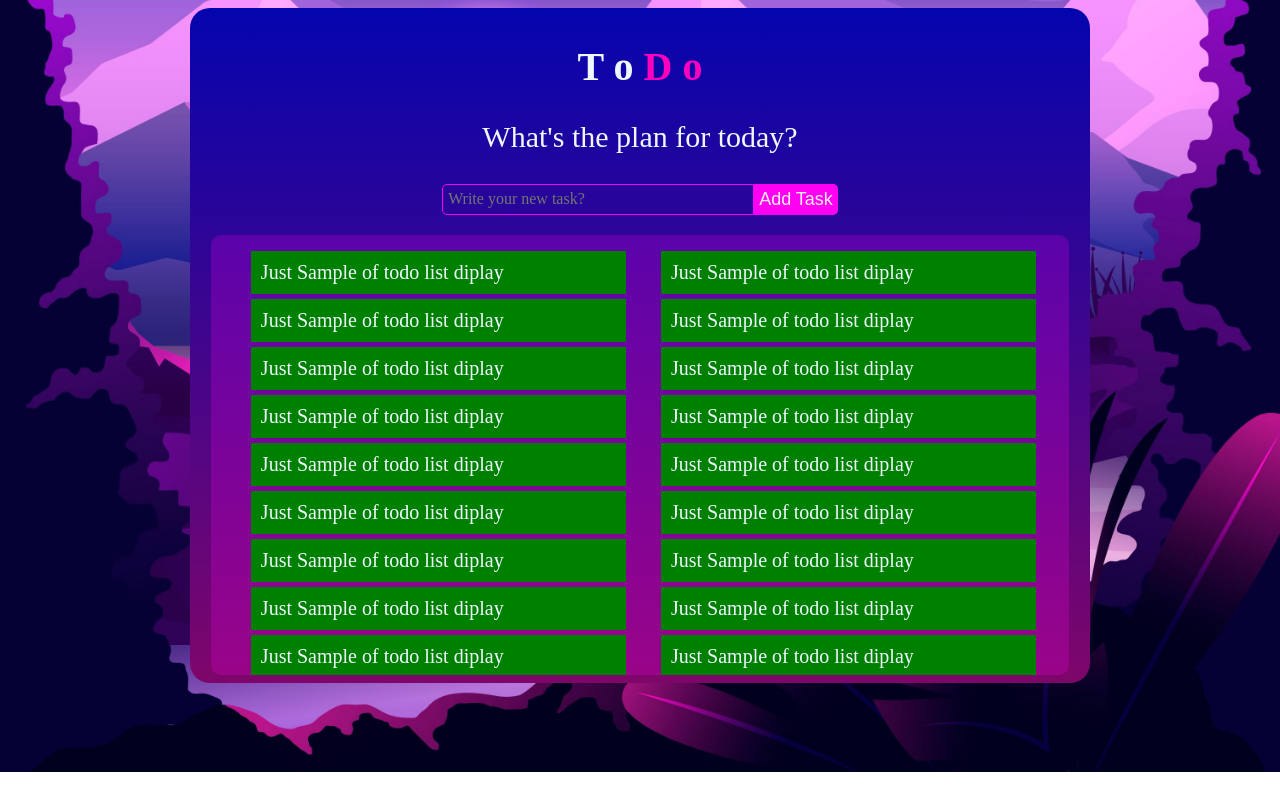
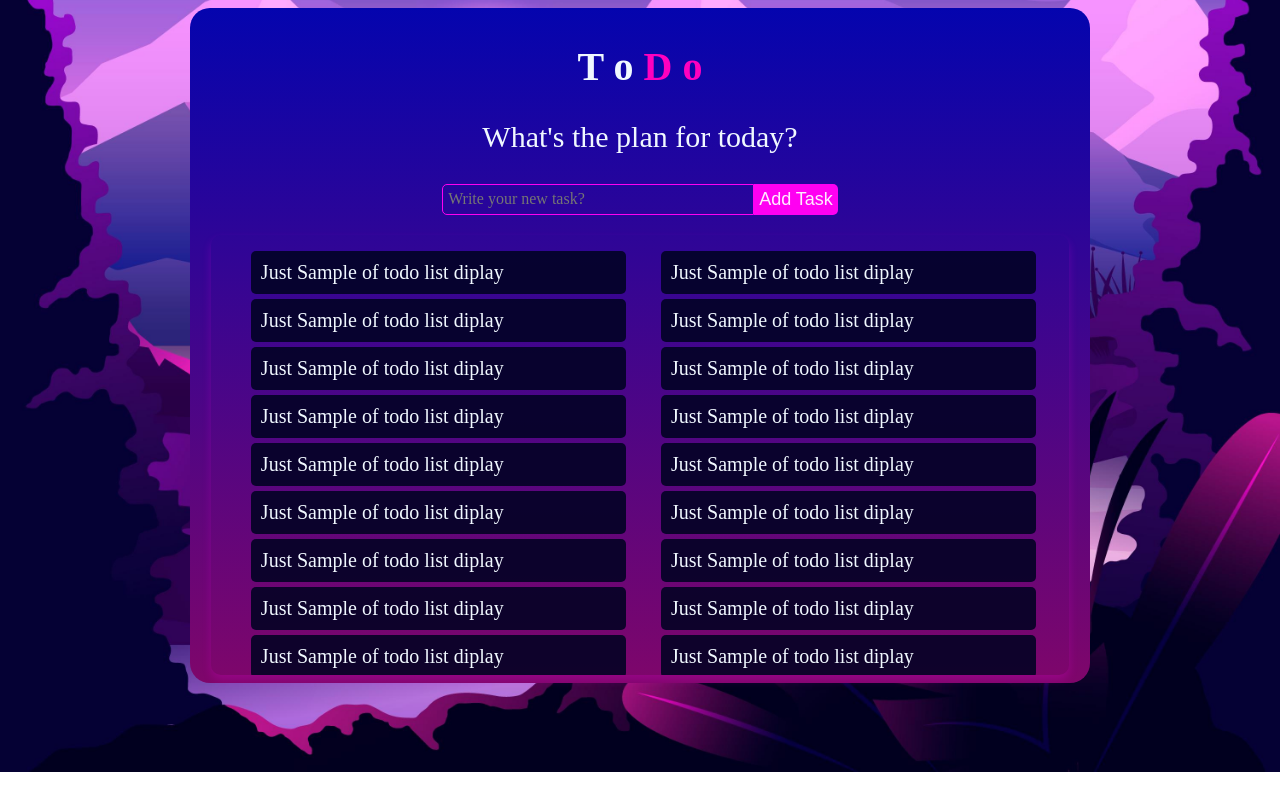
Before and after one commit to parkashkumarcs/todo-app, a React (Vite) app in the folder todo-app/: page / in a window 1280 px wide. Built offline with nearby package versions, Linux system fonts and the light colour scheme.

Commit message:
todo__Display-list css lines of code added, useState instances created and updated6 on 08/07/2025

```diff
--- a/todo-app/src/components/Todo.jsx
+++ b/todo-app/src/components/Todo.jsx
@@ -1,8 +1,10 @@
 // Importing the react libraries, css files, and other components
 
 import './todoStyle.css'
+import { useState } from 'react';
 
 const Todo = () => {
+    const [inputValue, setInput] = useState('');
   return (
     <div className="todo__Container">
       <h1 className="heading__1">
@@ -13,6 +15,7 @@ const Todo = () => {
         <input
             type="text"
             placeholder='Write your new task?'
+            onChange={e => setInput(e.target.value)}
 
         />
         <span>
--- a/todo-app/src/components/todoStyle.css
+++ b/todo-app/src/components/todoStyle.css
@@ -63,11 +63,12 @@ body{
 .display__Todo-list{
     width: 97%;
     margin-top: 20px;
-    background-color: rgba(255, 0, 242, 0.219);
+    background-color: rgba(255, 0, 242, 0);
     border-radius: 10px;
     max-height: 55vh;
     overflow: scroll;
     scrollbar-width: none;
+    box-shadow: 0px 5px 10px rgba(255, 0, 242, 0.199);;
 }
 .display__Todo-list ul{
     column-count: 2;
@@ -77,10 +78,11 @@ body{
     list-style: none;
     /* border: .1rem solid blue; */
     width: 87%;
-    background-color: green;
+    background-color: rgba(1, 3, 34, 0.884);
     color: aliceblue;
     margin-bottom: 5px;
     font-size: 20px;
     padding: 10px;
     text-align: left;
+    border-radius: 5px;
 }
```
